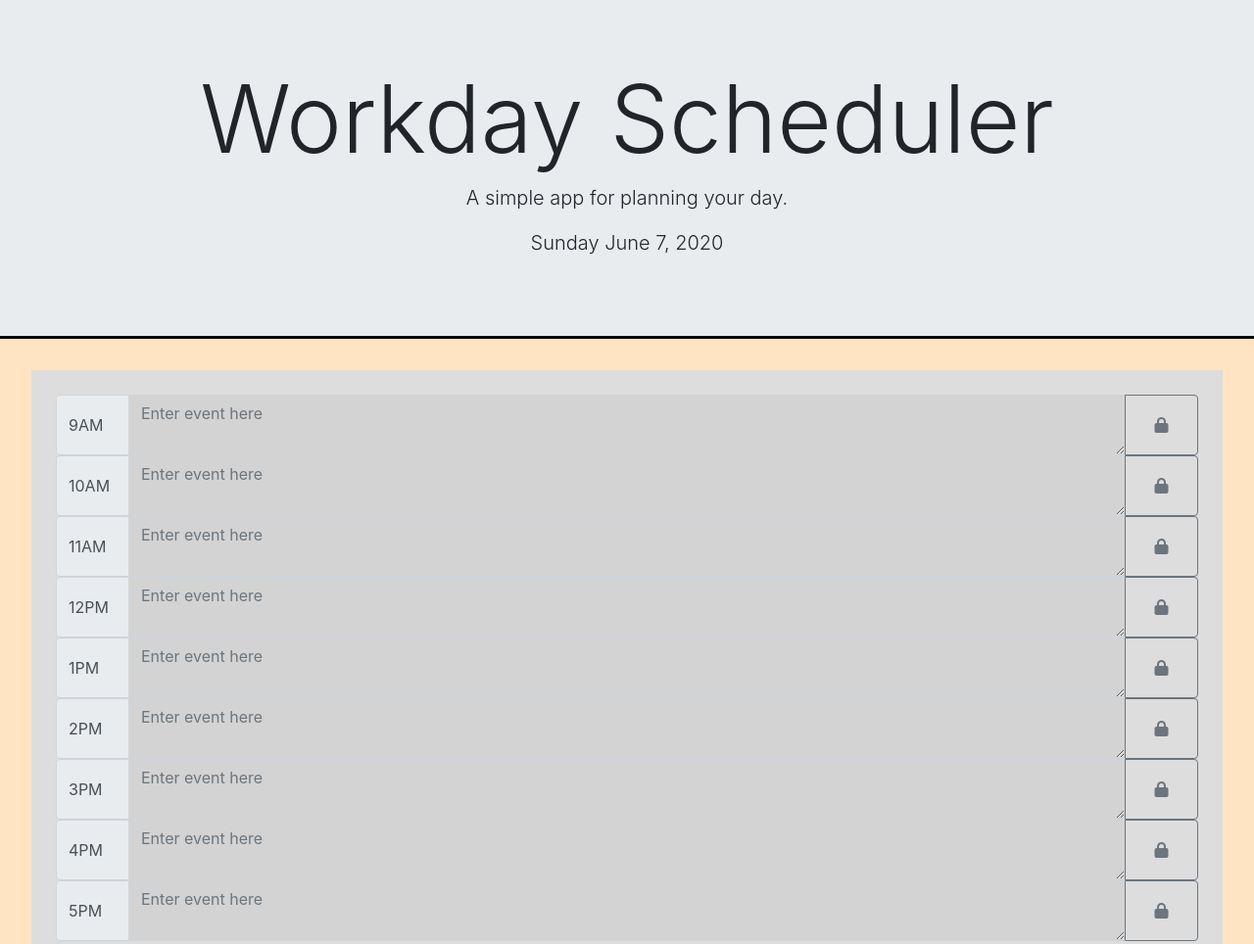
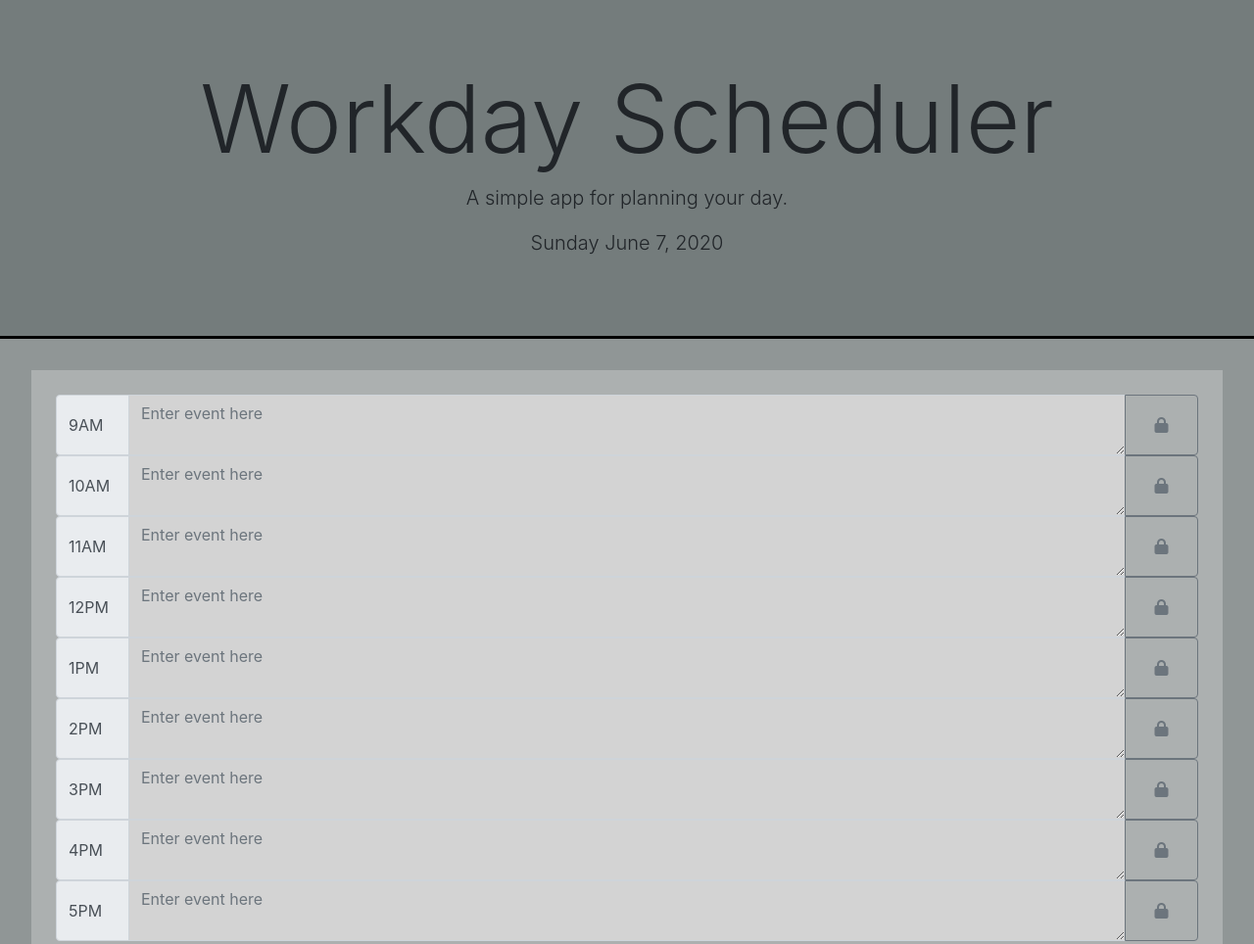
Before and after one commit to proflonghair07/Homework_Week5, a plain HTML site: page index.html in a window 1280 px wide. Shown: the top 964 px of the page at 98% size. Drawn offline with nearby package versions, Linux system fonts and the light colour scheme.

Commit message:
Did some color styling in the css.

```diff
--- a/style.css
+++ b/style.css
@@ -1,5 +1,5 @@
 body {
-  background-color: bisque;
+  background-color: #909696;
 }
 
 button {
@@ -9,10 +9,11 @@ button {
 .jumbotron {
   text-align: center;
   border-bottom: 3px solid black;
+  background-color: #747c7c;
 }
 
 .container {
-  background-color: #ddd;
+  background-color: #acb0b0;
   padding: 25px;
   margin-top: 15px;
   max-width: 95%;
```
